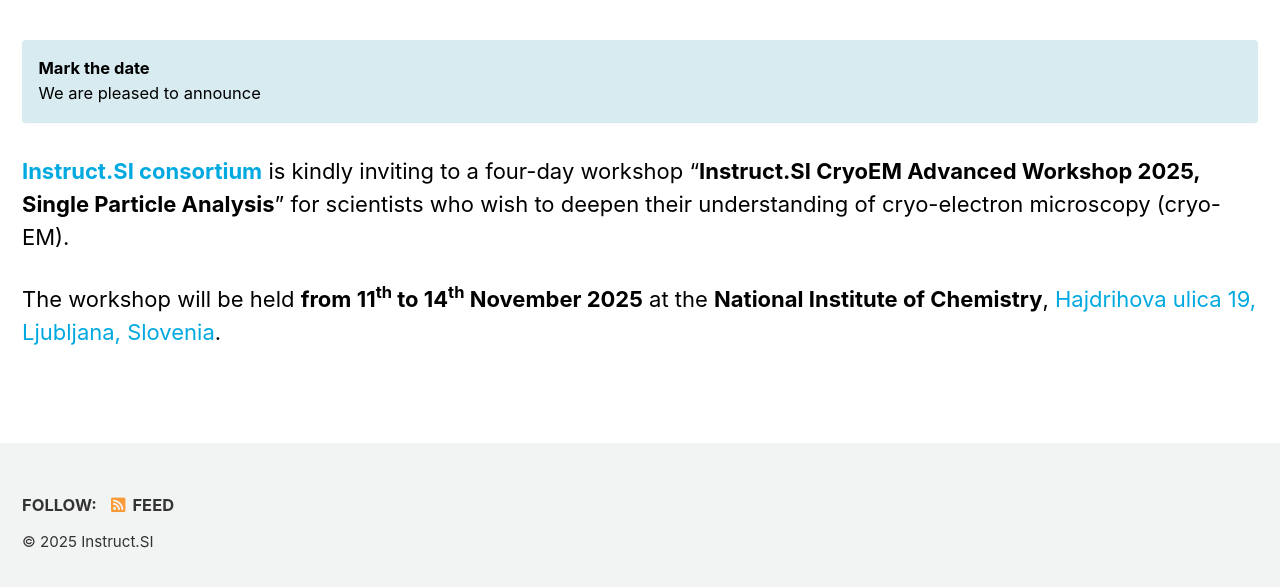
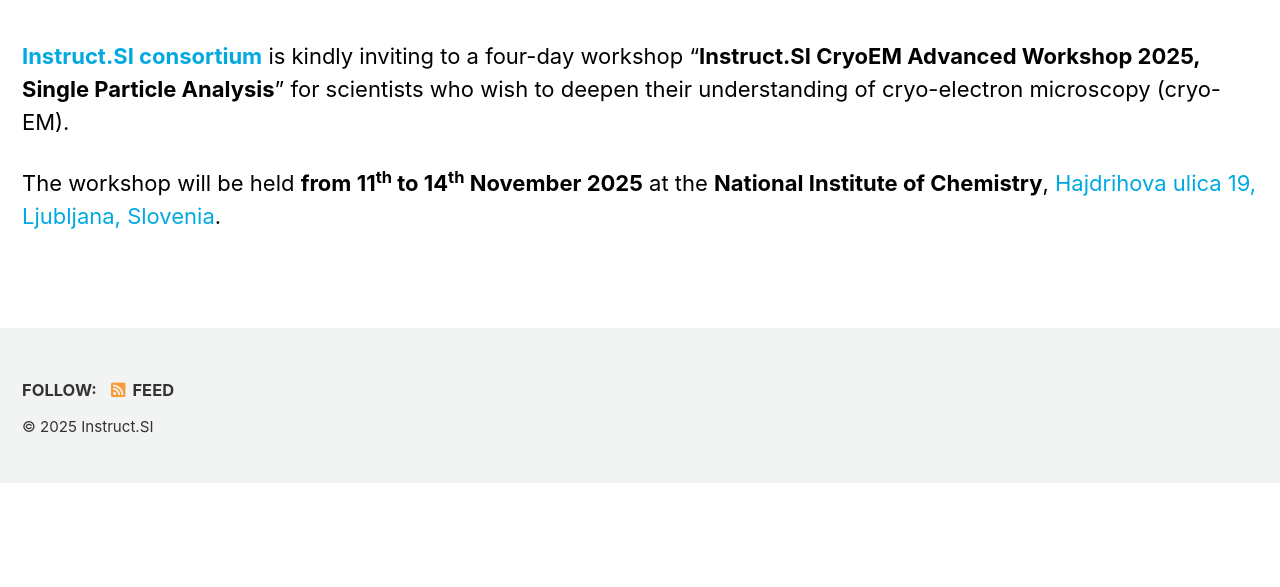
Before and after one commit to InstructSI/instructsi.github.io, a Jekyll site: the page built from _pages/iscem2025.md, in a window 1280 px wide, cut to the strip 594-1192 px from the top of the page. Shown: the top 587 px of the strip. Built offline with Jekyll 4.4.1, drawn with Linux system fonts in a browser that asks for light colours; cached includes are drawn as plain includes; after the commit the page ends 1077 px from its top, so only the background shows below that.

Commit message:
Changed overlay filter and commented the notice text

```diff
--- a/_pages/iscem2025.md
+++ b/_pages/iscem2025.md
@@ -12,21 +12,19 @@
 header:
   overlay_color: "#5e616c"
   overlay_image: /assets/images/iscem2025/ApoF.png
-  overlay_filter: 0.5 # same as adding a set level of opacity to a black background
+  overlay_filter: 0.2 # same as adding a set level of opacity to a black background
 #  actions:
 #    - label: "Basic info and registration"
 #      url: "/bmasb2024/#basic-info-and-registration"
 ---
 
-{% capture notice-text %}
-We are pleased to announce
-{% endcapture %}
-
-<div class="notice--info">
-  <h4 class="no_toc">Mark the date</h4>
-  {{ notice-text | markdownify }}
-</div>
-
+<!-- {% capture notice-text %}
+#We are pleased to announce
+#{% endcapture %}
+#<div class="notice--info">
+#  <h4 class="no_toc">Mark the date</h4>
+#  {{ notice-text | markdownify }}
+#</div> -->
 
 **[Instruct.SI consortium](https://instruct-eric.si)** is kindly inviting to a four-day workshop "**Instruct.SI CryoEM Advanced Workshop 2025, Single Particle Analysis**" for scientists who wish to deepen their understanding of cryo-electron microscopy (cryo-EM).
 
```
